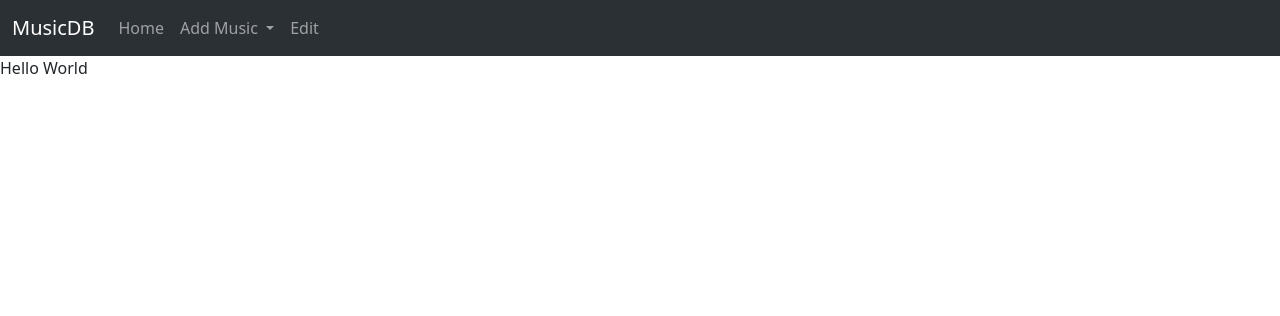
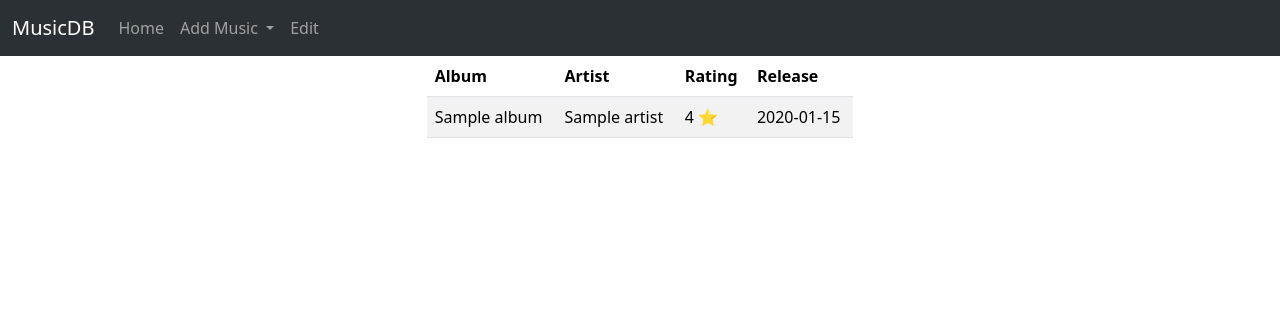
Before and after one commit to alvadeli/cs50-final-project, a Flask app: page / in a window 1280 px wide. Shown: the top 316 px of the page. Run offline with Flask 3, Linux system fonts and the light colour scheme; tables that the repository leaves empty hold one stand-in row (values such as "Sample post").

Commit message:
feat: added styles.css and frontend logic for editing data

```diff
--- a/app.py
+++ b/app.py
@@ -34,15 +34,14 @@ def after_request(response):
 
 @app.route("/", methods=["POST", "GET"])
 def index():
-    stmt = select(Album,Artist,Rating).join(Album, Album.artist_id == Artist.id).join(Rating, Album.id == Rating.album_id, isouter=True)
-    print(stmt)
-    album_data = db.session.execute(stmt).all()
+    select_album_data = select(Album,Artist,Rating).join(Album, Album.artist_id == Artist.id).join(Rating, Album.id == Rating.album_id, isouter=True)
+    album_data = db.session.execute(select_album_data).all()
 
-    for album,artist,rating in album_data:
-        rating_value = rating.rating_value if rating else ""
-        print(f"{album.id} {album.title} {artist.name} {rating_value}")
+    # for album,artist,rating in album_data:
+    #     rating_value = rating.rating_value if rating else ""
+    #     print(f"{album.id} {album.title} {artist.name} {rating_value}")
 
-    return render_template("index.html")
+    return render_template("index.html", album_data=album_data)
 
 
 @app.route("/enter_music_data", methods=["POST", "GET"])
@@ -60,33 +59,46 @@ def enter_music_data():
     #     render_template("enter_music_data.html")
 
     release_date = datetime.strptime(release_date, "%Y-%m-%d").date()
-
-    artist = db.session.scalars(select(Artist)
-                                   .where(Artist.name == artist_name)
-                                   ).first()
+    select_artist = select(Artist).where(Artist.name == artist_name)
+    artist = db.session.scalars(select_artist).first()
 
     if not artist:
-        new_artist = Artist(name=artist_name)
-        db.session.add(new_artist)
+        artist = Artist(name=artist_name)
+        db.session.add(artist)
         db.session.commit()
-        artist = new_artist
 
-    album = db.session.scalars(select(Album)
-                                  .where(Album.title == album_title)
-                                  .where(Album.artist_id == artist.id)
-                                  ).first()
+    select_album = select(Album).where(Album.title == album_title).where(Album.artist_id == artist.id)
+    album = db.session.scalars(select_album).first()
 
     if album:
-        return
-
-    new_album = Album(title = album_title, release_date = release_date, artist_id = artist.id)
-    db.session.add(new_album)
+        album.release_date = release_date
+    else:
+        album = Album(title = album_title, release_date = release_date, artist_id = artist.id)
+        db.session.add(album)
     db.session.commit()
-    album = new_album
 
     if rating_value:
-        new_rating = Rating(album_id = album.id, rating_value = rating_value)
-        db.session.add(new_rating)
+        select_rating = select(Rating).where(Rating.album_id == album.id)
+        rating = db.session.scalars(select_rating).first()
+        if rating:
+            rating.rating_value = rating_value
+        else:
+            new_rating = Rating(album_id = album.id, rating_value = rating_value)
+            db.session.add(new_rating)
         db.session.commit()
 
-    return render_template("enter_music_data.html")
+    return render_template("index.html")
+
+
+@app.route("/edit_music_data", methods=["POST"])
+def edit_music_data():
+    data = request.get_json()
+    album_id = data.get('albumId')
+
+    # Now you can use the album ID as needed in your Flask route logic
+    # For example, you can perform database operations or other tasks with this ID
+
+    # Example: Print the album ID to the console
+    print("Received album ID:", album_id)
+    #TODO edit html album with id ... Update Album data create new artist if new, update rating with id
+    return jsonify({'message': 'Album ID received successfully'})
--- a/models.py
+++ b/models.py
@@ -20,5 +20,5 @@ class Album(db.Model):
 
 class Rating(db.Model):
     id: Mapped[int] = mapped_column(Integer(), primary_key=True)
-    album_id: Mapped[int] = mapped_column(ForeignKey("album.id"), nullable=False)
+    album_id: Mapped[int] = mapped_column(ForeignKey("album.id"), nullable=False, unique=True)
     rating_value: Mapped[int] = mapped_column(Integer(), nullable=False)
--- /dev/null
+++ b/static/styles.css
@@ -0,0 +1,3 @@
+.table-hover tbody tr:hover td {
+    background: #aca8a8;
+}
--- a/templates/enter_music_data.html
+++ b/templates/enter_music_data.html
@@ -1,7 +1,7 @@
 {% extends "layout.html" %}
 
 {% block title %}
-    Home
+    Enter Music Data
 {% endblock %}
 
 {% block main %}
--- a/templates/index.html
+++ b/templates/index.html
@@ -5,7 +5,54 @@
 {% endblock %}
 
 {% block main %}
-    <div>
-        Hello World
+    <script>
+        function rowClicked(row) {
+            var albumId = row.getAttribute('data-album-id');
+            var data = JSON.stringify({ albumId: albumId });
+
+            fetch('/edit_music_data', {
+                method: 'POST',
+                headers: {
+                    'Content-Type': 'application/json',
+                },
+                body: data,
+            })
+            .then(response => {
+                if (!response.ok) {
+                    throw new Error('Network response was not ok');
+                }
+                return response.json();
+            })
+            .then(data => {
+                console.log('Data sent successfully', data);
+            })
+            .catch(error => {
+                console.error('There was a problem with your fetch operation:', error);
+            });
+    }
+
+    </script>
+
+    <div class="col-4 mx-auto">
+        <table class="table table-striped table-hover">
+            <thead>
+              <tr>
+                <th scope="col">Album</th>
+                <th scope="col">Artist</th>
+                <th scope="col">Rating</th>
+                <th scope="col">Release</th>
+              </tr>
+            </thead>
+            <tbody>
+                {% for album,artist,rating in album_data %}
+                <tr data-album-id="{{ album.id }}" ondblclick="rowClicked(this)">
+                    <td> {{ album.title }} </td>
+                    <td> {{ artist.name }} </td>
+                    <td on> {{ '%-2s \u2B50' % rating.rating_value if rating else ""  }} </td>
+                    <td> {{ album.release_date }} </td>
+                  </tr>
+                {% endfor %}
+            </tbody>
+        </table>
     </div>
 {% endblock %}
--- a/templates/layout.html
+++ b/templates/layout.html
@@ -3,6 +3,7 @@
   <head>
     <meta charset="utf-8">
     <meta name="viewport" content="width=device-width, initial-scale=1">
+    <link rel="stylesheet" href="static/styles.css">
     <link href="https://cdn.jsdelivr.net/npm/bootstrap@5.3.2/dist/css/bootstrap.min.css" rel="stylesheet" integrity="sha384-T3c6CoIi6uLrA9TneNEoa7RxnatzjcDSCmG1MXxSR1GAsXEV/Dwwykc2MPK8M2HN" crossorigin="anonymous">
     <script src="https://cdn.jsdelivr.net/npm/bootstrap@5.3.2/dist/js/bootstrap.bundle.min.js" integrity="sha384-C6RzsynM9kWDrMNeT87bh95OGNyZPhcTNXj1NW7RuBCsyN/o0jlpcV8Qyq46cDfL" crossorigin="anonymous"></script>
     <title>MusicDB: {% block title %}{% endblock %}</title>
```
